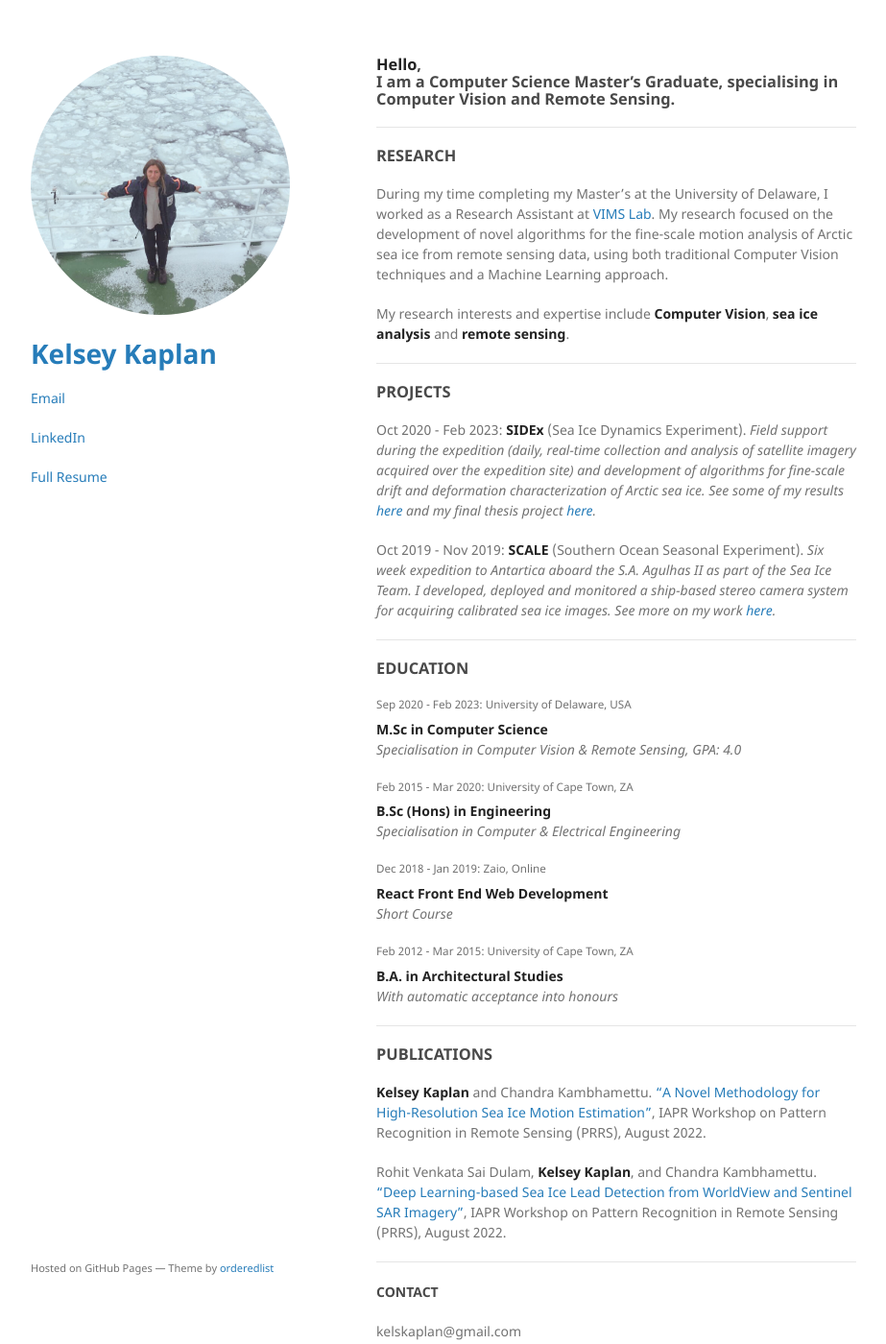
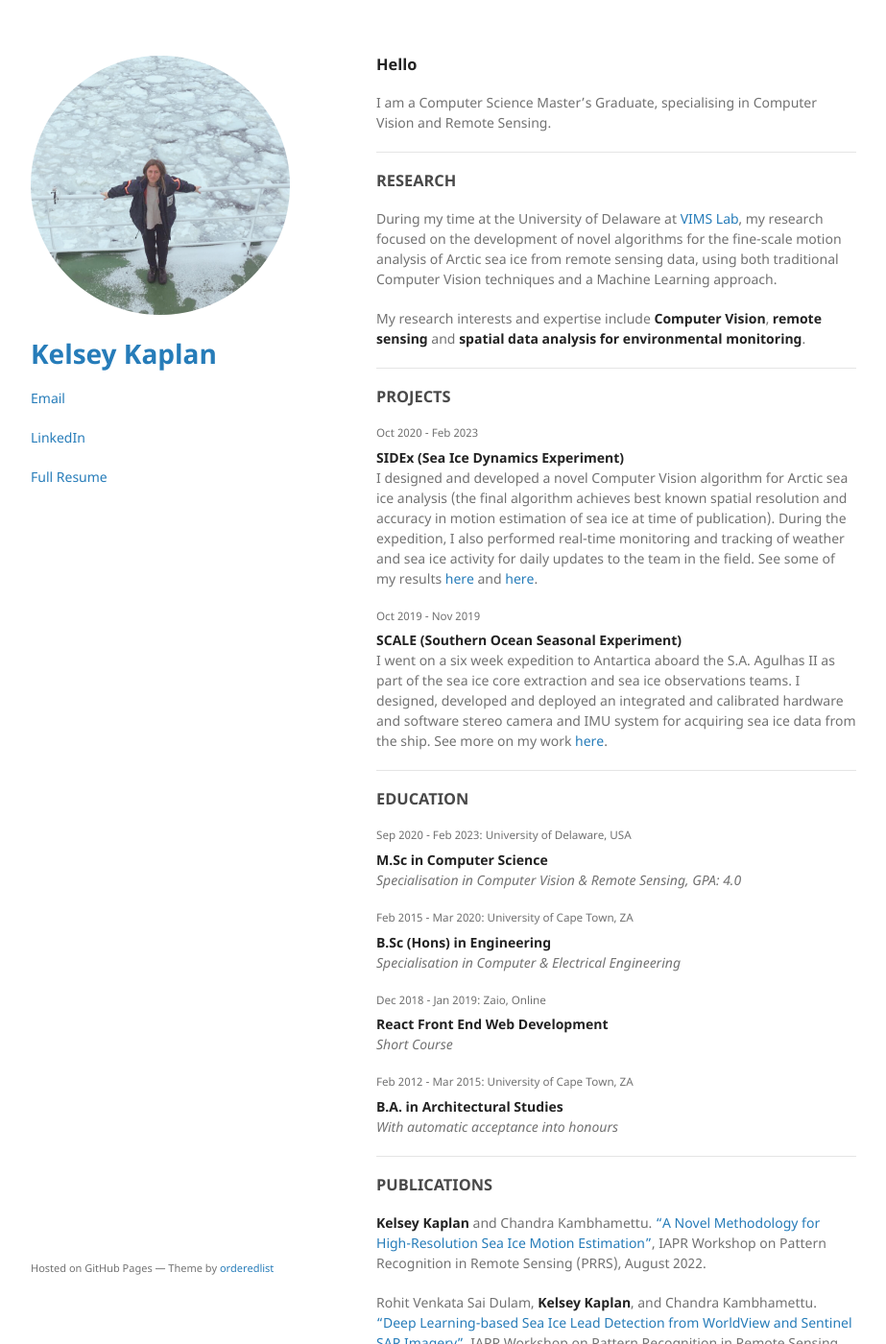
Before and after one commit to kelseykap/kelseykap.github.io, a Jekyll site: the page built from index.md, in a window 1280 px wide and 1400 px high. Shown: the whole window at 96% size, without its empty margins (178-1101 px from the left). Built offline with Jekyll 4.4.1, drawn with Linux system fonts in a browser that asks for light colours; our own code applies the rules of GitHub Pages for plain Markdown files.

Commit message:
Update index.md

```diff
--- a/index.md
+++ b/index.md
@@ -2,26 +2,32 @@
 layout: default
 ---
 
-### **Hello**, <br>I am a Computer Science Master's Graduate, specialising in Computer Vision and Remote Sensing.
+### **Hello**<br>
+I am a Computer Science Master's Graduate, specialising in Computer Vision and Remote Sensing.
 
 * * *
 
 ### RESEARCH
-During my time completing my Master's at the University of Delaware, I worked as a Research Assistant at [VIMS Lab](https://bigdatavision.org/seaIceProjects/).
-My research focused on the development of novel algorithms for the fine-scale motion analysis of Arctic sea ice from remote sensing data, using both traditional Computer Vision techniques and a Machine Learning approach.
+During my time at the University of Delaware at [VIMS Lab](https://bigdatavision.org/seaIceProjects/), my research focused on the development of novel algorithms for the fine-scale motion analysis of Arctic sea ice from remote sensing data, using both traditional Computer Vision techniques and a Machine Learning approach.
 
-My research interests and expertise include **Computer Vision**, **sea ice analysis** and **remote sensing**.
+My research interests and expertise include **Computer Vision**, **remote sensing** and **spatial data analysis for environmental monitoring**.
 
 * * *
 
 ### PROJECTS
 
-Oct 2020 - Feb 2023:
-**SIDEx** (Sea Ice Dynamics Experiment). _Field support during the expedition (daily, real-time collection and analysis of satellite imagery acquired over the expedition site) and development of algorithms for fine-scale drift and deformation characterization of Arctic sea ice. See some of my results [here](https://vims.cis.udel.edu/iceresearch/motion.html) and my final thesis project [here](https://drive.google.com/file/d/1ie40TW9mYXJtuKKIeAVDcHwtCqkOXwJ_/view?usp=sharing)._
+<sup>Oct 2020 - Feb 2023</sup><br>
+**SIDEx (Sea Ice Dynamics Experiment)** <br>
+I designed and developed a novel Computer Vision algorithm for Arctic sea ice analysis (the final algorithm achieves best known spatial resolution and accuracy in motion estimation of sea ice at time of publication).
+During the expedition, I also performed real-time monitoring and tracking of weather and sea ice activity for daily updates to the team in the field.
+See some of my results [here](https://bigdatavision.org/seaIceProjects/) and [here](https://drive.google.com/file/d/1ie40TW9mYXJtuKKIeAVDcHwtCqkOXwJ_/view?usp=sharing).
 
 
-Oct 2019 - Nov 2019:
-**SCALE** (Southern Ocean Seasonal Experiment). _Six week expedition to Antartica aboard the S.A. Agulhas II as part of the Sea Ice Team. I developed, deployed and monitored a ship-based stereo camera system for acquiring calibrated sea ice images. See more on my work [here](https://github.com/kelseykap/kelseykap.github.io/blob/master/thesis.pdf)._
+<sup>Oct 2019 - Nov 2019</sup><br>
+**SCALE (Southern Ocean Seasonal Experiment)** <br>
+I went on a six week expedition to Antartica aboard the S.A. Agulhas II as part of the sea ice core extraction and sea ice observations teams.
+I designed, developed and deployed an integrated and calibrated hardware and software stereo camera and IMU system for acquiring sea ice data from the ship.
+See more on my work [here](https://github.com/kelseykap/kelseykap.github.io/blob/master/thesis.pdf).
 
 * * *
 
@@ -53,8 +59,8 @@ Rohit Venkata Sai Dulam, **Kelsey Kaplan**, and Chandra Kambhamettu. ["Deep Lear
 
 * * *
 
-#### CONTACT
+#### GET IN TOUCH
 
-kelskaplan@gmail.com
+[kelskaplan@gmail.com](mailto:kelskaplan@gmail.com)
 
 * * *
```
